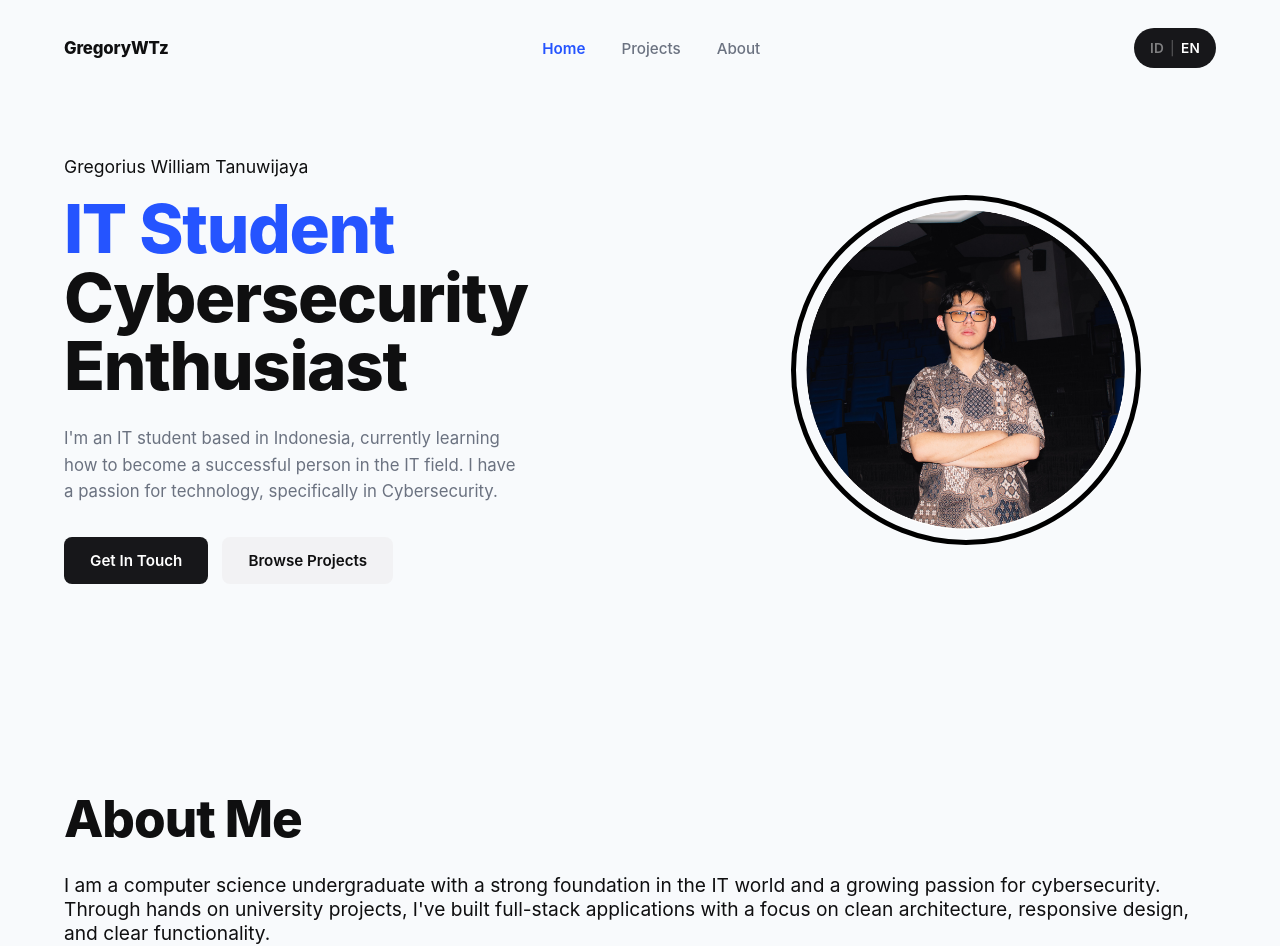
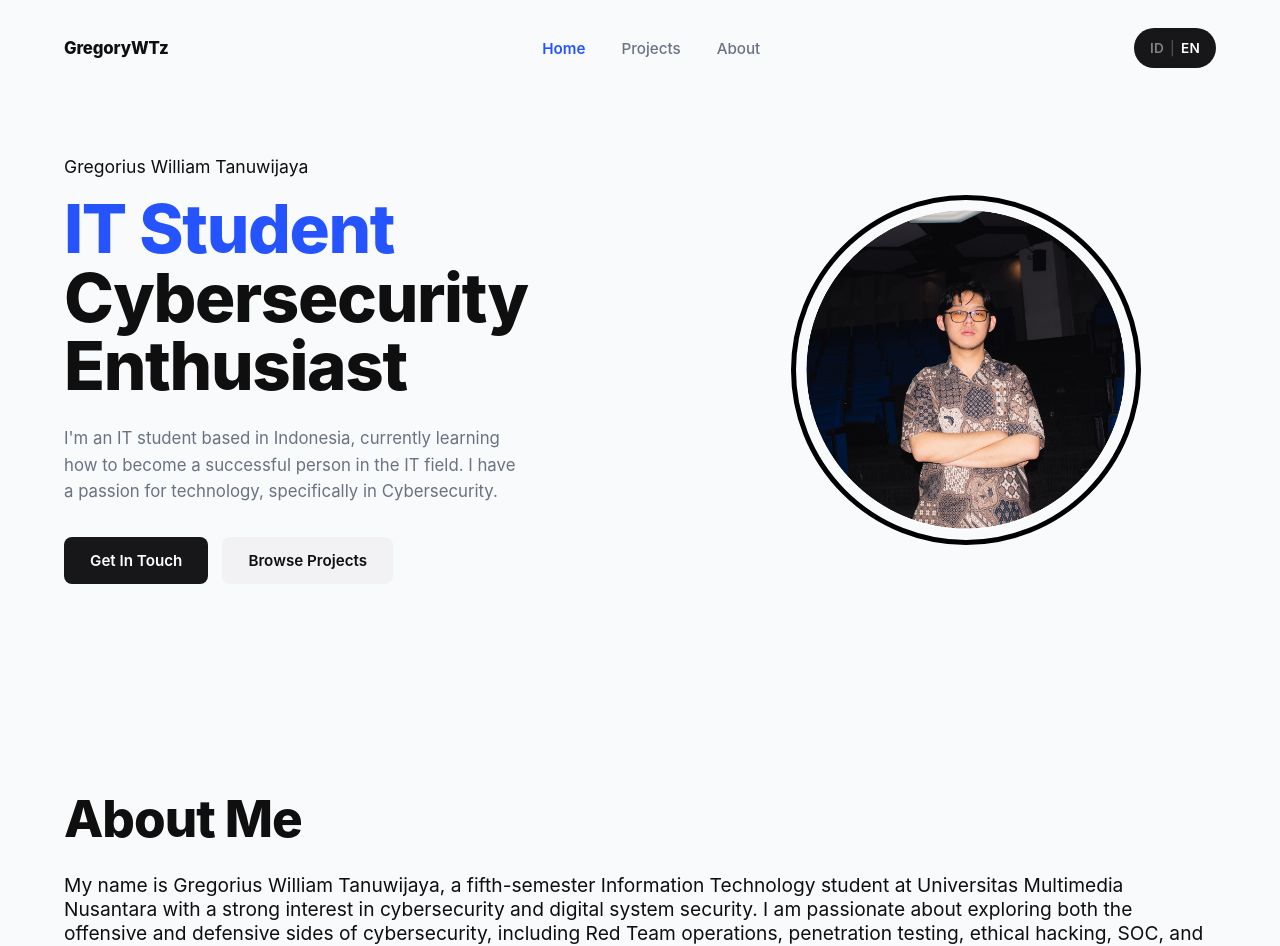
Before and after one commit to GregoryWTz/myportfolio, a React (Vite) app: page / in a window 1280 px wide. Shown: the top 946 px of the page. Built offline with nearby package versions, Linux system fonts and the light colour scheme.

Commit message:
Update3.1: Updating about section text again, ID and EN

```diff
--- a/src/data/siteData.js
+++ b/src/data/siteData.js
@@ -27,7 +27,7 @@ export const translations = {
     about: {
       title: "About Me",
       text1:
-        "I am a computer science undergraduate with a strong foundation in the IT world and a growing passion for cybersecurity. Through hands on university projects, I've built full-stack applications with a focus on clean architecture, responsive design, and clear functionality.",
+        "My name is Gregorius William Tanuwijaya, a fifth-semester Information Technology student at Universitas Multimedia Nusantara with a strong interest in cybersecurity and digital system security. I am passionate about exploring both the offensive and defensive sides of cybersecurity, including Red Team operations, penetration testing, ethical hacking, SOC, and Capture The Flag (CTF). My curiosity about how systems can be exploited motivates me to continuously learn through CTF challenges and self-directed exploration, while also strengthening my technical skills in areas such as Linux and Python. I believe that understanding how attacks work is an essential part of building stronger defenses. Therefore, I aim to continuously grow as a cybersecurity enthusiast and apply my skills to help create more secure websites, applications, and digital systems.",
     },
   },
 
@@ -56,7 +56,7 @@ export const translations = {
     about: {
       title: "Tentang Saya",
       text1:
-        "Saya seorang mahasiswa ilmu komputer dengan dasar yang kuat di dunia IT dan passion yang terus berkembang di bidang keamanan siber. Melalui proyek-proyek kuliah, saya telah membangun aplikasi full-stack dengan fokus pada arsitektur yang bersih, desain yang responsif, dan fungsionalitas yang jelas.",
+        "Saya Gregorius William Tanuwijaya, mahasiswa semester 5 jurusan Sistem Informasi di Universitas Multimedia Nusantara yang memiliki ketertarikan kuat pada cybersecurity dan keamanan sistem digital. Saya tertarik mengeksplorasi sisi ofensif maupun defensif keamanan siber, mulai dari Red Team, penetration testing, dan ethical hacking hingga SOC dan CTF. Rasa ingin tahu tentang bagaimana sebuah sistem dapat dieksploitasi mendorong saya untuk terus belajar melalui CTF dan eksplorasi secara mandiri, sekaligus memperdalam kemampuan teknis seperti Linux dan Python. Saya percaya bahwa memahami cara sebuah serangan bekerja adalah bagian penting dalam membangun pertahanan yang lebih baik. Karena itu, saya ingin terus berkembang sebagai seorang cybersecurity enthusiast dan menggunakan kemampuan yang saya miliki untuk membantu menciptakan website, aplikasi, dan sistem digital yang lebih aman.",
     },
   },
 };
```
